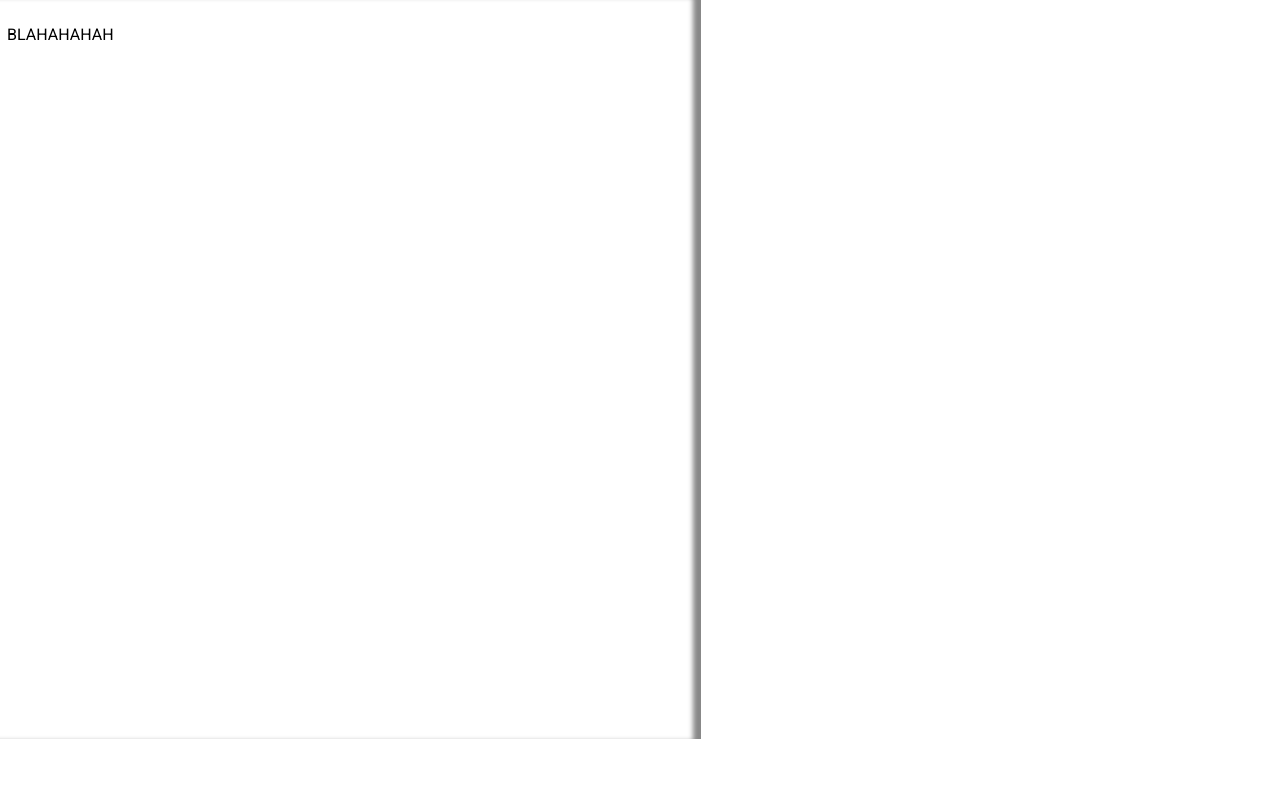
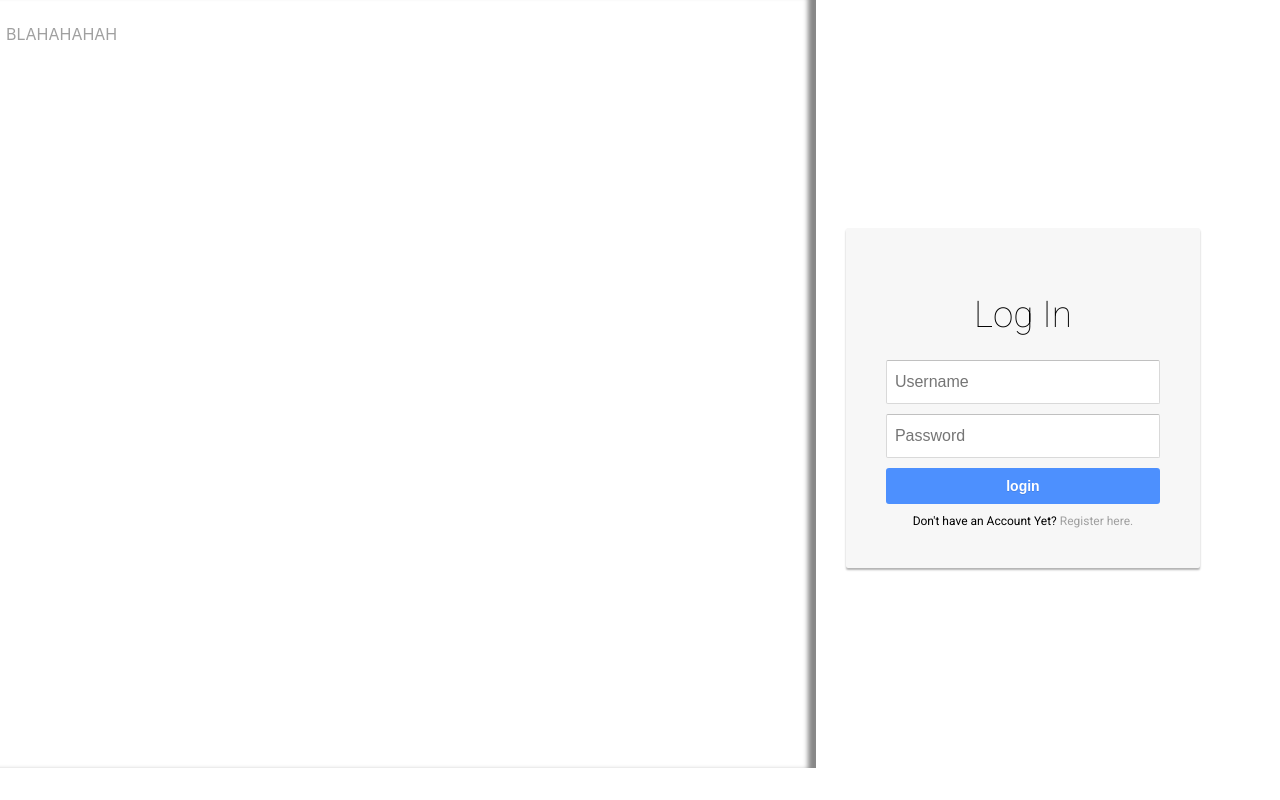
Before and after one commit to harshanand25/cerebral_inspection, a React (Create React App) app: page /login in a window 1280 px wide. Shown: the top 800 px of the page. Built offline with nearby package versions, Linux system fonts and the light colour scheme.

Commit message:
login final

```diff
--- a/src/Login.css
+++ b/src/Login.css
@@ -12,45 +12,33 @@ body {
 }
 .login-body{
   margin-left: -20px;
-  margin-top: -10px; /* Set to 20px if you want shadow at the top side */
-  margin-bottom: -10px; /* Set to 20px if you want shadow at the bottom side */
-  border: 1px solid rgb(255, 255, 255);
-/* box-shadow: rgba(85, 119, 222, 0.35) 0 -25px 18px -14px inset, rgba(85, 119, 222, .25) 0 1px 2px, rgba(85, 119, 222, .25) 0 2px 4px, rgba(85, 119, 222, .25) 0 4px 8px, rgba(85, 119, 222, .25) 0 8px 16px, rgba(85, 119, 222, .25) 0 16px 32px; */
-/* box-shadow:  rgba(85, 119, 222, .25) 0 16px 32px inset; */
-box-shadow: -10px 0 5px -2px #888 inset;
-overflow:hidden;
-clip-path: inset(0px -15px 0px 0px);
-/* box-shadow: 0px 0px 20px black; */
-
-height: 720px;
-/* width: 600px; */
-margin-right: 45%;
-/* border-radius: 10px; */
-padding: 10px;
-
+  margin-top: -10px;
+  margin-bottom: -10px;
+  box-shadow: -10px 0 5px -2px #888 inset;
+  overflow:hidden;
+  height: 750px;
+  padding: 10px;
+  width: 800px;
+}
+.login-graphic-text{
+  font-family: "Inter UI", -apple-system, BlinkMacSystemFont, "Roboto", "Segoe UI", Helvetica, Arial, sans-serif;
+  color: #a0a0a0;
 }
 
 .login-graphic{
 
 }
-#Login-Place{
-  right: 60%;
-  margin-left: 300px;
-  margin-top: 200px;
-}
 
 .login-card {
-  right: 60%;
-  /* margin-left: 10px; */
-  margin-left: 300px;
-  margin-top: 200px;
+  margin-top: -540px;
+  left: 66.5%;
   padding: 40px;
   width: 274px;
   background-color: #F7F7F7;
   border-radius: 2px;
   box-shadow: 0px 2px 2px rgba(0, 0, 0, 0.3);
   overflow: hidden;
- position: absolute;
+  position: relative;
 }
 
 .login-card h1 {
--- a/src/Login.js
+++ b/src/Login.js
@@ -9,7 +9,6 @@ class Login extends Component {
             <p class="login-graphic-text">BLAHAHAHAH</p>
           </div>
         </div>
-        <div id="Login-Place">
         <div class="login-card">
           <h1>Log In</h1>
           <form>
@@ -27,7 +26,6 @@ class Login extends Component {
             <a href="src/Signup.js">Register here.</a>
           </div>
         </div>
-        </div>
       </body>
     );
   }
```
Lines whose indentation alone changed are shown as unchanged.
